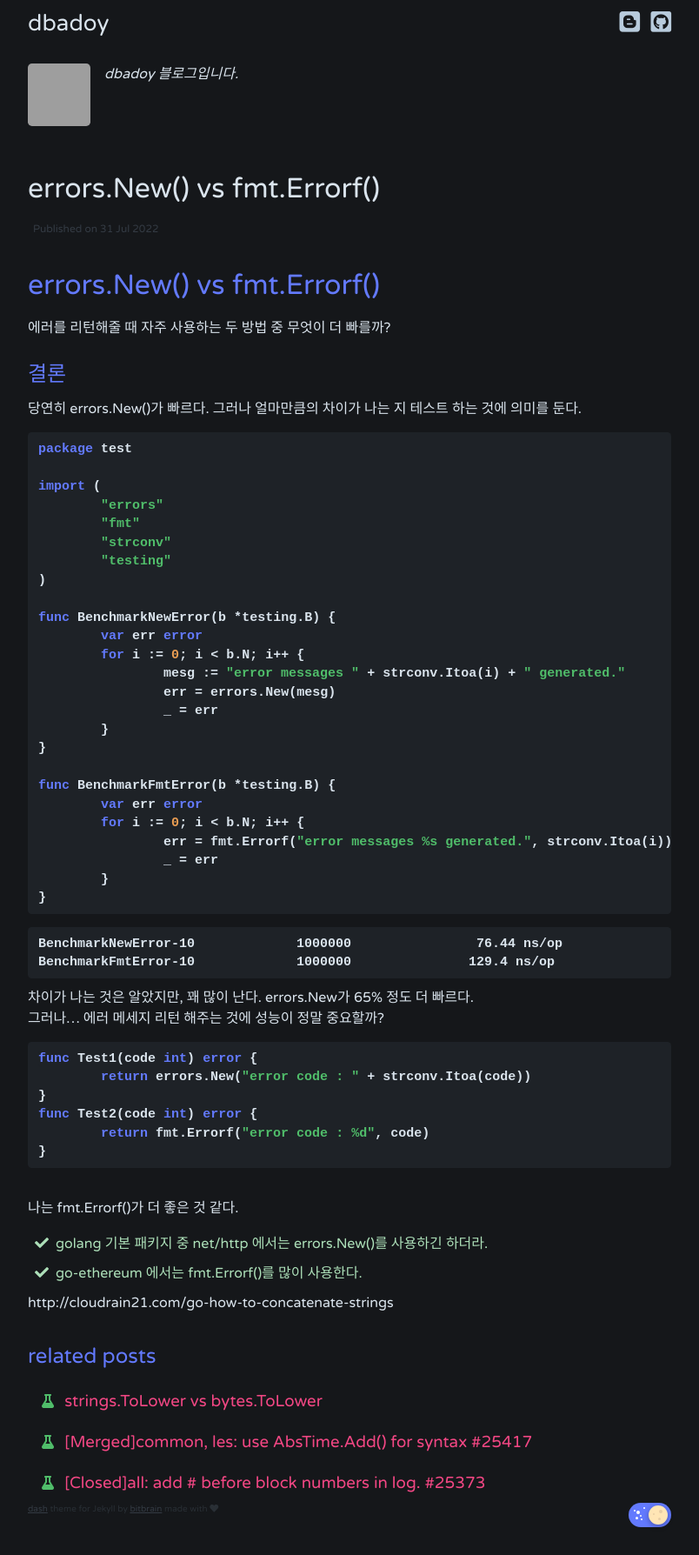
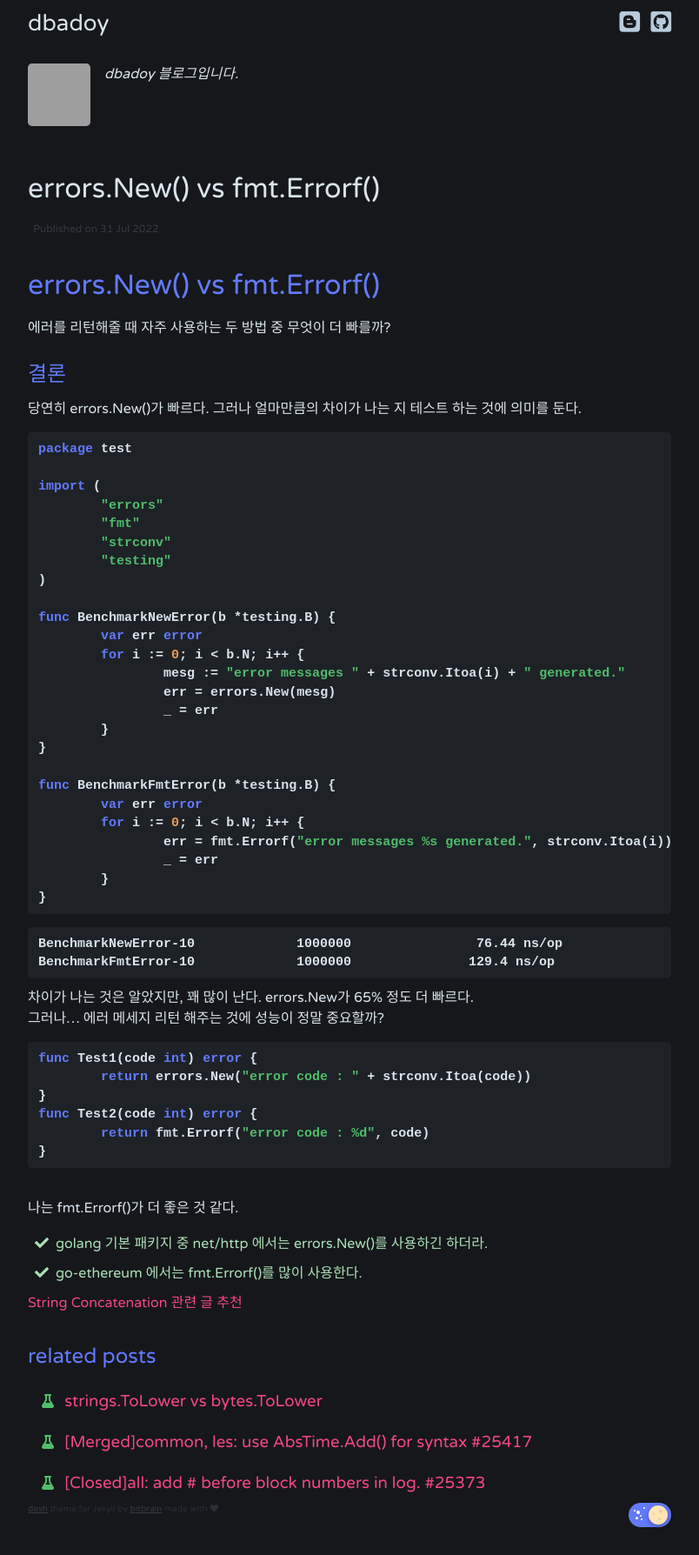
Before and after one commit to dbadoy/dbadoy.github.io, a Jekyll site: the page built from _posts/2022-07-31-error-message.md, in a window 1280 px wide. Shown: the whole page at 87% size, without its empty margins (238-1042 px from the left). Built offline with Jekyll 4.4.1, drawn with Linux system fonts in a browser that asks for light colours; nearby versions of some CDN libraries; comment, search, counter and statistics services are not loaded; grey boxes are pictures that could not be loaded.

Commit message:
Update 2022-07-31-error-message.md

```diff
--- a/_posts/2022-07-31-error-message.md
+++ b/_posts/2022-07-31-error-message.md
@@ -61,4 +61,5 @@ func Test2(code int) error {
 - golang 기본 패키지 중 net/http 에서는 errors.New()를 사용하긴 하더라.
 - go-ethereum 에서는 fmt.Errorf()를 많이 사용한다.
 
-http://cloudrain21.com/go-how-to-concatenate-strings
+
+[String Concatenation 관련 글 추천](http://cloudrain21.com/go-how-to-concatenate-strings)
```
